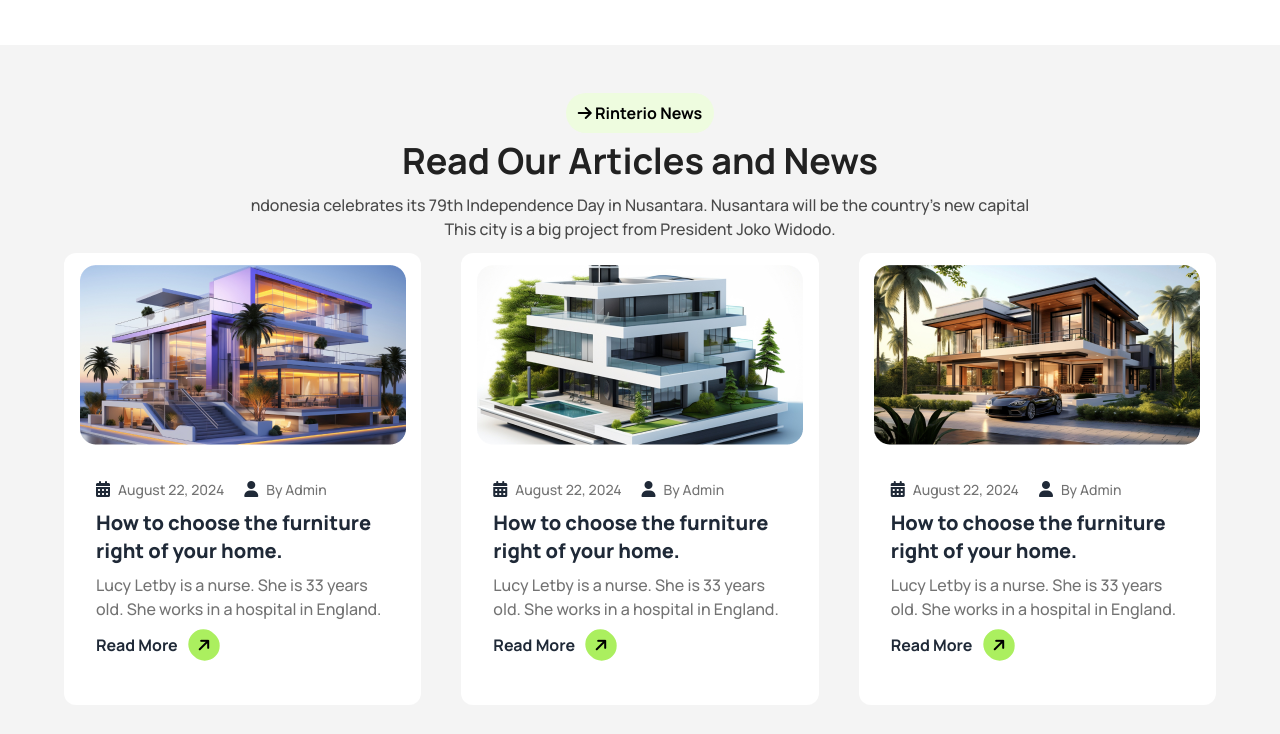
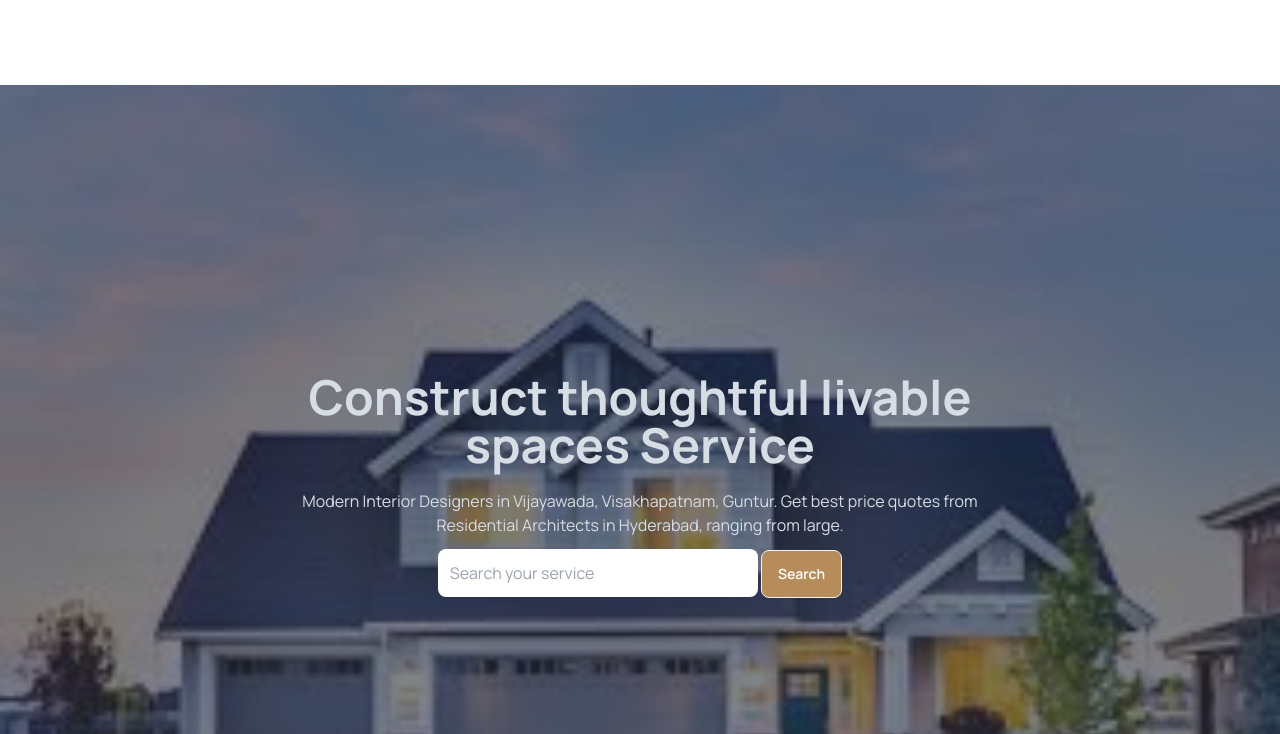
Before and after one commit to 09mehed/assignment-3, a plain HTML site: page index.html in a window 1280 px wide. Shown: the part 2796-3530 px from the top of the page. Drawn offline with nearby package versions, Linux system fonts and the light colour scheme.

Commit message:
full website complete

```diff
--- a/index.html
+++ b/index.html
@@ -26,6 +26,7 @@
               backgroundImage: {
                 about: 'url("./assets/Vector.png")',
                 form: 'url("./assets/bg.jpg")',
+                faq: 'url("./assets/images.jpeg")',
               }
             }
           }
@@ -274,6 +275,24 @@
        </div>
     </section>
 
+    <!-- challenge part area start -->
+
+    <section class="my-10">
+            <div class="hero min-h-screen bg-faq bg-no-repeat bg-cover bg-center">
+                <div class="hero-overlay bg-opacity-60"></div>
+                <div class="hero-content text-neutral-content text-center">
+                    <div class="">
+                    <h1 class="mb-5 lg:text-5xl text-3xl font-bold">Construct thoughtful livable<br>spaces Service</h1>
+                    <p class="mb-3">
+                      Modern Interior Designers in Vijayawada, Visakhapatnam, Guntur. Get best price quotes from<br> Residential Architects in Hyderabad, ranging from large.
+                    </p>
+                    <input type="text" class="w-72 lg:w-80 p-3 rounded-lg text-black" placeholder="Search your service">
+                    <a class="btn bg-[#B68C5A] text-white">Search</a>
+                    </div>
+                </div>
+            </div>
+        </section>
+
     <!-- news area -->
 
     <section class="bg-[#F4F4F4]">
```
Also changed, not shown: assets/images.jpeg (added).
